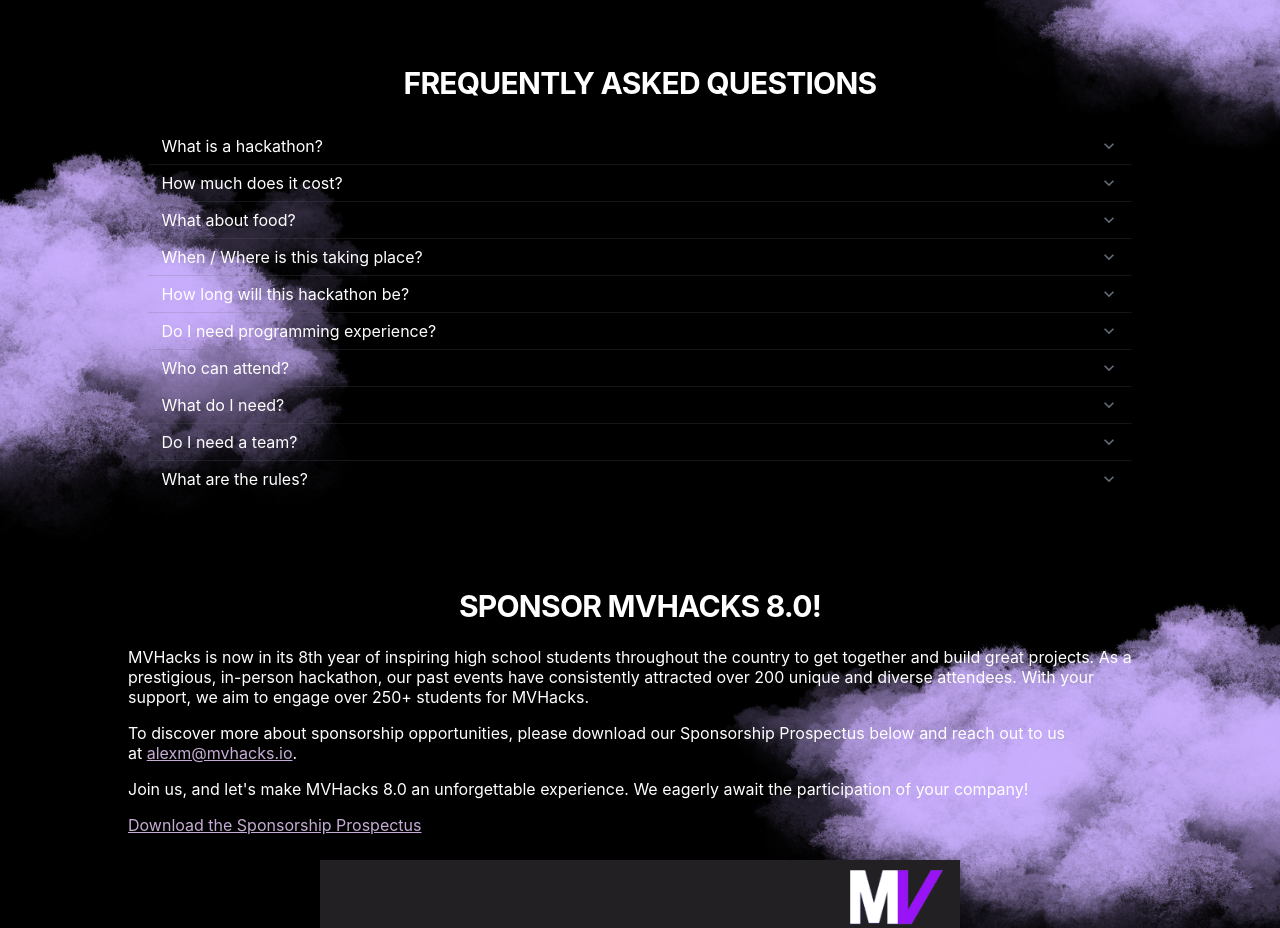
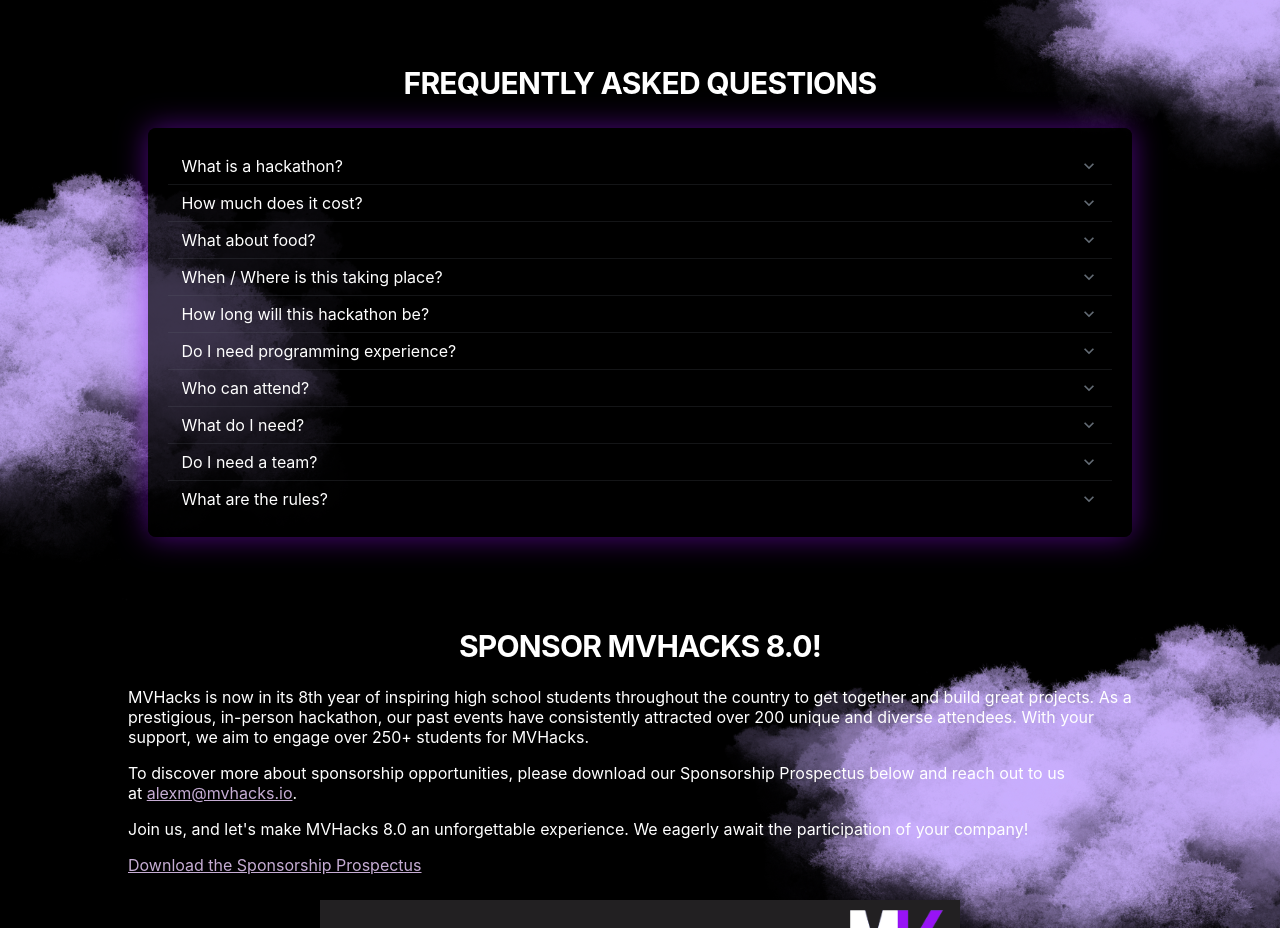
Before and after one commit to mvhacks/website-9.0, a React (Create React App) app: page / in a window 1280 px wide. Shown: the part 2880-3808 px from the top of the page. Built offline with nearby package versions, Linux system fonts and the light colour scheme.

Commit message:
fix background

```diff
--- a/src/components/Faqs.tsx
+++ b/src/components/Faqs.tsx
@@ -22,10 +22,13 @@
       </Typography>
       <AccordionGroup
         sx={{
-          backgroundColor: "transparent",
+          backgroundColor: "rgba(0, 0, 0, 0.7)",
           color: "white !important",
           marginLeft: { xs: "3%", sm: "10%", md: "10%" },
           marginRight: { xs: "3%", sm: "10%", md: "10%" },
+          padding: "20px",
+          borderRadius: "8px",
+          boxShadow: "0 0 30px rgba(130, 12, 215, 0.6)",
           "& .MuiAccordion-root": {
             backgroundColor: "transparent",
           },
```
